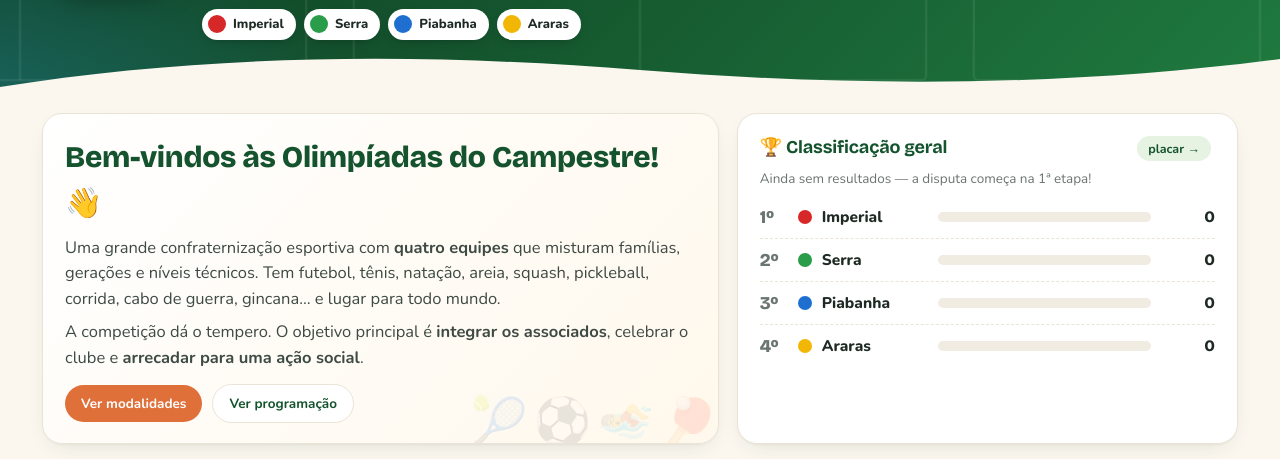
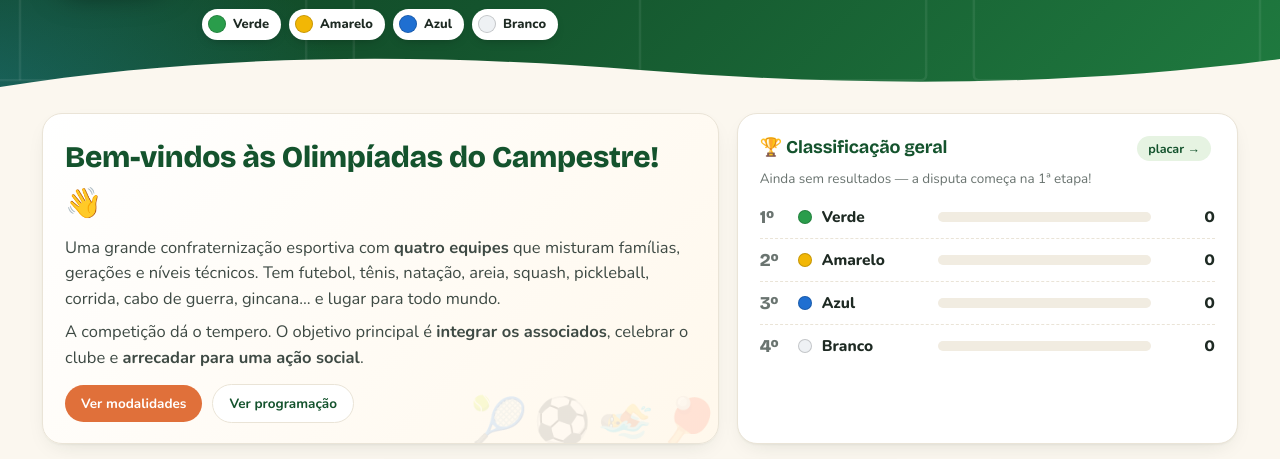
Before and after one commit to marceloabelheira-cmd/OLIMPIADAS_ClubeCampestreNogueira_2027, a plain HTML site: page index.html in a window 1280 px wide. Shown: the part 334-793 px from the top of the page. Drawn offline with nearby package versions, Linux system fonts and the light colour scheme.

Commit message:
Add files via upload

```diff
--- a/index.html
+++ b/index.html
@@ -203,7 +203,11 @@ details.prv summary{cursor:pointer;padding:12px 16px;font-weight:800;color:var(-
 details.prv summary .cnt{margin-left:auto;font-weight:700;font-size:12px;color:var(--mut);background:#F6F2E8;padding:2px 10px;border-radius:999px}
 details.prv select{min-width:110px}
 select.dup{border-color:#DC2626;background:#FDECEC}
-.tdot{display:inline-block;width:12px;height:12px;border-radius:50%;vertical-align:middle;margin-right:6px}
+.tdot{display:inline-block;width:12px;height:12px;border-radius:50%;vertical-align:middle;margin-right:6px;box-shadow:inset 0 0 0 1px rgba(0,0,0,.18)}
+.tchip i,.mini .md{box-shadow:inset 0 0 0 1px rgba(0,0,0,.18)}
+.pteam.lt,.team .th.lt{color:#1E2A23;border:1px solid #D5DCE3}
+.pteam.lt .bar{background:rgba(0,0,0,.1)}.pteam.lt .bar i{background:#1E2A23}
+.team .th.lt input{color:#1E2A23;background:rgba(0,0,0,.04);border-color:rgba(0,0,0,.2)}
 
 /* ---------- equipes / org ---------- */
 .team{border-radius:var(--r);overflow:hidden;border:1px solid var(--line);background:#fff;box-shadow:var(--sh)}
@@ -401,7 +405,7 @@ footer.ft{background:linear-gradient(135deg,#0F3F22,#14532D);color:#D7EAD2;margi
 <!-- ============ EQUIPES ============ -->
 <section class="tab" id="t-eqp">
   <h2>As 4 equipes</h2>
-  <p class="lead">Nomes e cores são sugestões com referências de Petrópolis — clique no nome para editar. A divisão dos participantes será definida depois; abaixo, critérios iniciais para uma disputa justa e divertida.</p>
+  <p class="lead">As quatro equipes têm o nome das suas cores — clique no nome para editar, se necessário. A divisão dos participantes será definida depois; abaixo, critérios iniciais para uma disputa justa e divertida.</p>
   <div class="grid g4" id="teams"></div>
   <div class="grid g2" style="margin-top:16px">
     <div class="card">
@@ -485,18 +489,20 @@ footer.ft{background:linear-gradient(135deg,#0F3F22,#14532D);color:#D7EAD2;margi
 /* ===================== ESTADO ===================== */
 const LS_KEY='olimpCampestre_v1';
 const DEF_TEAMS=[
-  {nome:'Imperial',cor:'#D62828',ref:'Cidade Imperial'},
-  {nome:'Serra',cor:'#2A9D4B',ref:'Serra dos Órgãos'},
-  {nome:'Piabanha',cor:'#1F6FD1',ref:'Rio Piabanha'},
-  {nome:'Araras',cor:'#F2B705',ref:'Vale das Araras'}
+  {nome:'Verde',cor:'#2A9D4B'},
+  {nome:'Amarelo',cor:'#F2B705'},
+  {nome:'Azul',cor:'#1F6FD1'},
+  {nome:'Branco',cor:'#EEF1F4'}
 ];
-let S={teams:JSON.parse(JSON.stringify(DEF_TEAMS)),pontos:[8,5,3,2],bmax:{part:20,fair:10,soc:15},res:{},bonus:{insc:[0,0,0,0],comp:[0,0,0,0],fair:[0,0,0,0]},soc:{kg:[0,0,0,0],ag:[0,0,0,0],rs:[0,0,0,0],rsUn:5,inst:''},pos:{},posVer:2,route:null,etapas:['2027-03-13','2027-03-20','2027-04-03','2027-04-10','2027-04-17'],chk:{}};
-function load(){try{const r=localStorage.getItem(LS_KEY);if(r){const o=JSON.parse(r);if(o.posVer!==2){o.pos={};o.posVer=2;}delete o.date;S=Object.assign(S,o);}}catch(e){}}
+let S={teams:JSON.parse(JSON.stringify(DEF_TEAMS)),pontos:[8,5,3,2],bmax:{part:20,fair:10,soc:15},res:{},bonus:{insc:[0,0,0,0],comp:[0,0,0,0],fair:[0,0,0,0]},soc:{kg:[0,0,0,0],ag:[0,0,0,0],rs:[0,0,0,0],rsUn:5,inst:''},pos:{},posVer:2,teamsVer:2,route:null,etapas:['2027-03-13','2027-03-20','2027-04-03','2027-04-10','2027-04-17'],chk:{}};
+function load(){try{const r=localStorage.getItem(LS_KEY);if(r){const o=JSON.parse(r);if(o.posVer!==2){o.pos={};o.posVer=2;}if(o.teamsVer!==2){delete o.teams;o.teamsVer=2;}delete o.date;S=Object.assign(S,o);}}catch(e){}}
 function save(){try{localStorage.setItem(LS_KEY,JSON.stringify(S));}catch(e){}}
 load();
 const $=s=>document.querySelector(s);
 const esc=s=>String(s).replace(/[&<>"]/g,c=>({'&':'&amp;','<':'&lt;','>':'&gt;','"':'&quot;'}[c]));
 const tc=i=>S.teams[i].cor, tn=i=>S.teams[i].nome;
+function isLight(c){const h=c.replace('#','');const r=parseInt(h.substr(0,2),16),g=parseInt(h.substr(2,2),16),b=parseInt(h.substr(4,2),16);return (0.299*r+0.587*g+0.114*b)/255>0.72;}
+const lt=i=>isLight(tc(i))?' lt':'';const barc=i=>isLight(tc(i))?'#9AA5B1':tc(i);
 
 /* ===================== LOCAIS ===================== */
 const LAT0=-22.426728875875554, LNG0=-43.1280920634042;
@@ -832,9 +838,9 @@ function renderScore(){
   const T=calc();const rk=[...T].sort((a,b)=>b.total-a.total||b.med[0]-a.med[0]||b.med[1]-a.med[1]);
   const mx=Math.max(1,...T.map(t=>t.total));
   const any=T.some(t=>t.total>0);
-  $('#miniRank').innerHTML=(any?'':'<p class="muted" style="margin:4px 0 6px">Ainda sem resultados — a disputa começa na 1ª etapa!</p>')+rk.map((t,k)=>`<div class="mt"><span class="mp">${k+1}º</span><span class="md" style="background:${tc(t.i)}"></span><span class="mn">${esc(tn(t.i))}</span><span class="mb"><i style="width:${t.total/mx*100}%;background:${tc(t.i)}"></i></span><span class="mv">${f1(t.total)}</span></div>`).join('');
+  $('#miniRank').innerHTML=(any?'':'<p class="muted" style="margin:4px 0 6px">Ainda sem resultados — a disputa começa na 1ª etapa!</p>')+rk.map((t,k)=>`<div class="mt"><span class="mp">${k+1}º</span><span class="md" style="background:${tc(t.i)}"></span><span class="mn">${esc(tn(t.i))}</span><span class="mb"><i style="width:${t.total/mx*100}%;background:${barc(t.i)}"></i></span><span class="mv">${f1(t.total)}</span></div>`).join('');
   const lbl=['1º lugar','2º lugar','3º lugar','4º lugar'];
-  $('#podium').innerHTML=rk.map((t,k)=>`<div class="pteam" style="background:${tc(t.i)}"><div class="pos">${['🥇','🥈','🥉','🎖️'][k]} ${lbl[k]}</div><div class="nm">${esc(tn(t.i))}</div><div class="pt">${f1(t.total)} <span style="font-size:14px">pts</span></div><div class="md">🥇${t.med[0]} 🥈${t.med[1]} 🥉${t.med[2]}</div><div class="bar"><i style="width:${t.total/mx*100}%"></i></div></div>`).join('');
+  $('#podium').innerHTML=rk.map((t,k)=>`<div class="pteam${lt(t.i)}" style="background:${tc(t.i)}"><div class="pos">${['🥇','🥈','🥉','🎖️'][k]} ${lbl[k]}</div><div class="nm">${esc(tn(t.i))}</div><div class="pt">${f1(t.total)} <span style="font-size:14px">pts</span></div><div class="md">🥇${t.med[0]} 🥈${t.med[1]} 🥉${t.med[2]}</div><div class="bar"><i style="width:${t.total/mx*100}%"></i></div></div>`).join('');
   const done=PROVAS.filter(p=>S.res[p.id]&&S.res[p.id].some(x=>x!==''&&x!=null)).length;
   $('#medalTbl').innerHTML=`<p class="muted">${done} de ${PROVAS.length} provas com resultado lançado.</p><table><tr><th>Equipe</th><th class="num">🥇</th><th class="num">🥈</th><th class="num">🥉</th><th class="num">4º</th><th class="num">Pts provas</th><th class="num">Participação</th><th class="num">Fair play</th><th class="num">Ação social</th><th class="num">Total</th></tr>
    ${rk.map(t=>`<tr><td><span class="tdot" style="background:${tc(t.i)}"></span><b>${esc(tn(t.i))}</b></td><td class="num">${t.med[0]}</td><td class="num">${t.med[1]}</td><td class="num">${t.med[2]}</td><td class="num">${t.med[3]}</td><td class="num">${f1(t.prov)}</td><td class="num">${f1(t.part)}</td><td class="num">${f1(t.fair)}</td><td class="num">${f1(t.soc)}</td><td class="num"><b>${f1(t.total)}</b></td></tr>`).join('')}</table>`;
@@ -872,10 +878,10 @@ function alertSafe(m){try{alert(m);}catch(e){}}
 
 /* ===================== EQUIPES ===================== */
 function renderTeams(){
-  $('#teams').innerHTML=S.teams.map((t,i)=>`<div class="team"><div class="th" style="background:${t.cor}">
+  $('#teams').innerHTML=S.teams.map((t,i)=>`<div class="team"><div class="th${isLight(t.cor)?' lt':''}" style="background:${t.cor}">
     <input value="${esc(t.nome)}" data-tn="${i}" aria-label="Nome da equipe">
     <div class="row" style="margin-top:8px;font-size:12.5px">Cor: <input type="color" value="${t.cor}" data-tc="${i}" style="padding:0;width:40px;height:26px;border:0;background:none"></div></div>
-    <div class="tb"><b>Referência:</b> ${esc(t.ref||'—')}<br><span class="muted">30–40 participantes · 2 capitães · 1 grito de guerra</span></div></div>`).join('');
+    <div class="tb"><b>Equipe ${esc(t.nome)}</b><br><span class="muted">30–40 participantes · 2 capitães · 1 grito de guerra</span></div></div>`).join('');
   $('#teams').querySelectorAll('[data-tn]').forEach(e=>e.onchange=()=>{S.teams[+e.dataset.tn].nome=e.value||('Equipe '+(+e.dataset.tn+1));save();renderAll();});
   $('#teams').querySelectorAll('[data-tc]').forEach(e=>e.onchange=()=>{S.teams[+e.dataset.tc].cor=e.value;save();renderAll();});
   $('#tbar').innerHTML=S.teams.map(t=>`<span class="tchip"><i style="background:${t.cor}"></i>${esc(t.nome)}</span>`).join('');
```
